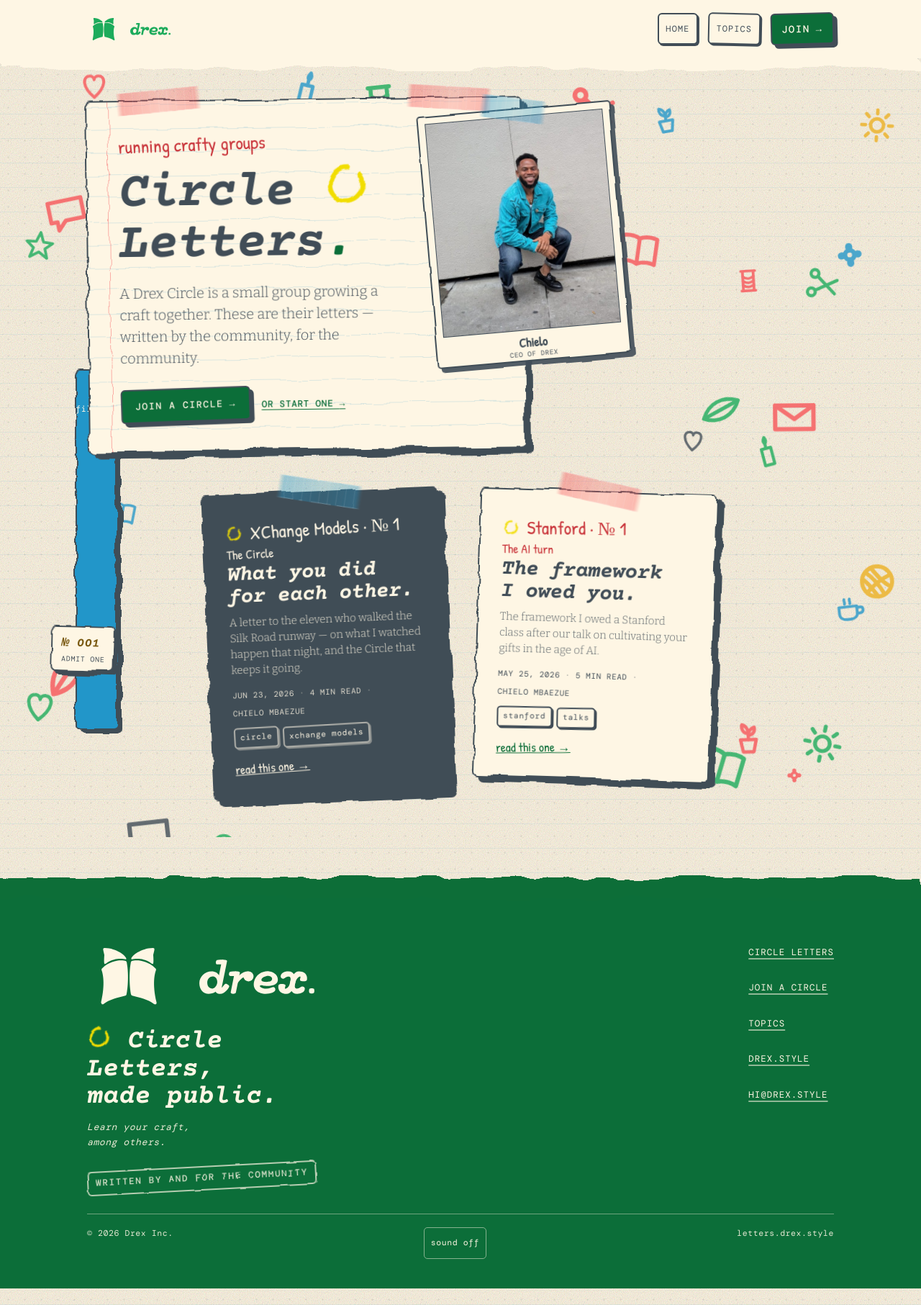
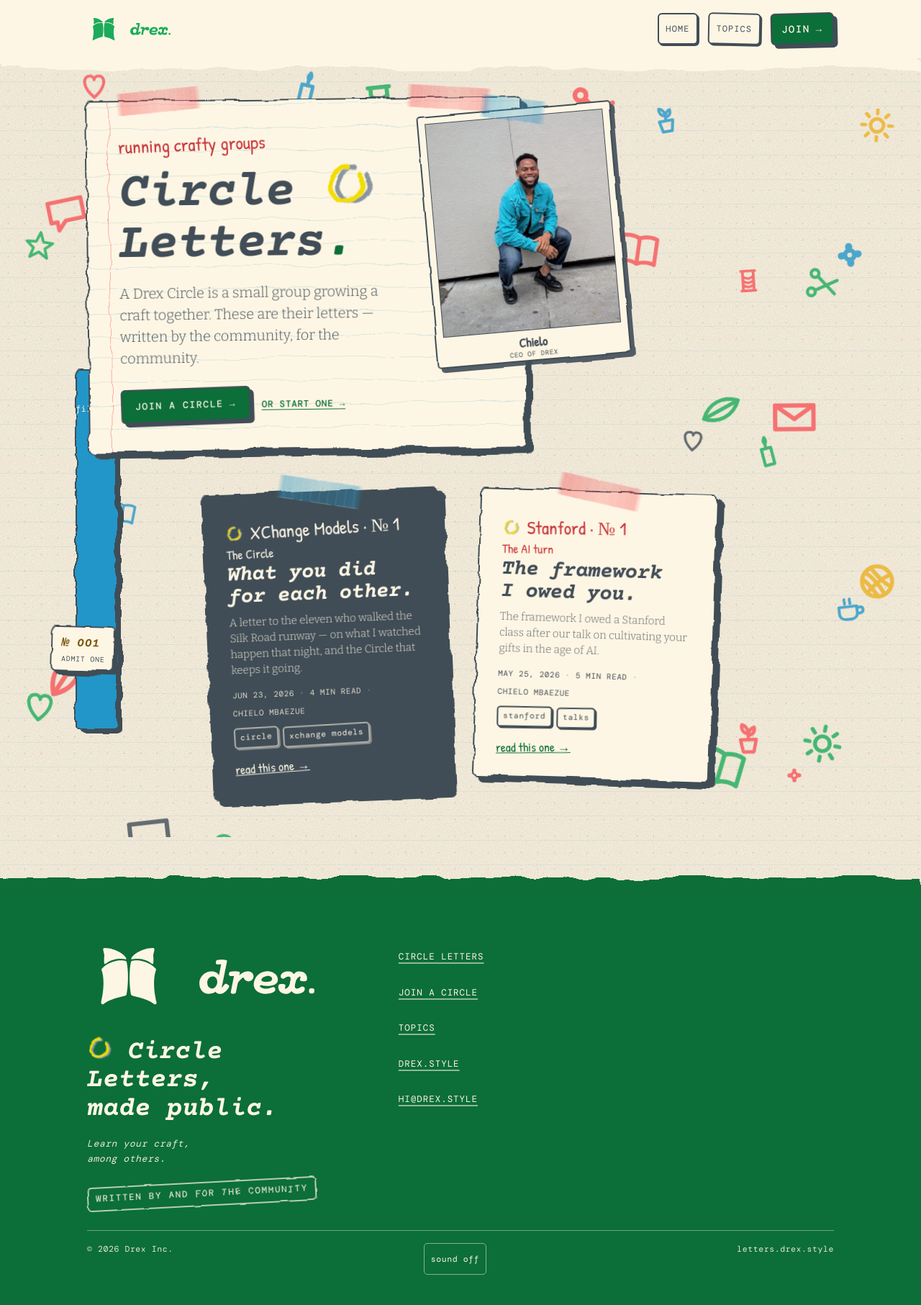
Before and after one commit to drexzine/letters.drex.style, a Jekyll site: the page built from index.html, in a window 1280 px wide. Shown: the whole page at 72% size. Built offline with Jekyll 4.4.1, drawn with Linux system fonts in a browser that asks for light colours.

Commit message:
Footer whitespace pass + legible Circle glyph on light grounds
- Circle glyph (.cmark) gets a hard ink offset (brand: flat colour + solid ink
  shadow), em-scaled so it reads on cream/white as well as dark — the rare Happy
  yellow was washing out on light cards. Shadow folded into the boil keyframes so
  it doesn't flash off between seeds.
- Footer: brand block + links now read as ONE composed group on the left with
  intentional right-margin whitespace (was space-between punching a hole through
  the centre); roomier vertical rhythm under the lockup; links top-aligned and
  held to a 32rem brand column.

Co-Authored-By: Claude Opus 4.8 (1M context) <noreply@anthropic.com>

```diff
--- a/_sass/_components.scss
+++ b/_sass/_components.scss
@@ -104,8 +104,18 @@
 // Boils via #rough/#rough2/#rough3 (defined once in _includes/filters.html).
 .cmark{display:inline-grid;place-items:center;width:.92em;height:.92em;vertical-align:-.08em;color:var(--happy)}
 .cmark svg{width:100%;height:100%;display:block;overflow:visible}
-.cmark circle{fill:none;stroke:currentColor;stroke-width:2.7;stroke-linecap:round;stroke-dasharray:55 9;filter:url(#rough);animation:cmark-boil .5s step-end infinite}
-@keyframes cmark-boil{0%{filter:url(#rough)}33%{filter:url(#rough2)}66%{filter:url(#rough3)}}
+// the rare yellow washes out on light grounds (cream cards / white), so the ring
+// carries a hard INK offset (brand language: flat colour + solid ink shadow) — it
+// now reads on ANY background while staying Happy yellow. Offset is in `em` so it
+// scales with the glyph (big title ring -> bigger ghost, tiny eyebrow ring -> tiny).
+// The boil cycles `filter`, so the shadow is repeated in every keyframe or it'd flash off.
+.cmark circle{fill:none;stroke:currentColor;stroke-width:2.7;stroke-linecap:round;stroke-dasharray:55 9;
+  filter:url(#rough) drop-shadow(.045em .055em 0 var(--ink));animation:cmark-boil .5s step-end infinite}
+@keyframes cmark-boil{
+  0%  {filter:url(#rough)  drop-shadow(.045em .055em 0 var(--ink))}
+  33% {filter:url(#rough2) drop-shadow(.045em .055em 0 var(--ink))}
+  66% {filter:url(#rough3) drop-shadow(.045em .055em 0 var(--ink))}
+}
 @media (prefers-reduced-motion:reduce){.cmark circle{animation:none}}
 // the Circle glyph rides the rare yellow EVERYWHERE it appears, including inline
 // before a Circle name in an eyebrow (brand consistency over per-stock contrast).
@@ -335,7 +345,11 @@ body[data-motion="full"] .ul.draw.in::after{scale:1 1}
 footer{position:relative;background:var(--grass-deep);margin-top:clamp(2.5rem,6vw,4.5rem);
   padding:clamp(2.6rem,6vw,4.2rem) 0 clamp(1.8rem,4vw,2.6rem);color:var(--oats)}
 footer::before{content:"";position:absolute;left:0;right:0;top:-15px;height:30px;background:var(--grass-deep);filter:url(#tornbig2)}
-footer .top{display:flex;justify-content:space-between;align-items:flex-start;gap:2rem;flex-wrap:wrap}
+/* brand block + links read as ONE composed group on the left, whitespace falling as an
+   intentional right margin (broadsheet) instead of a hole punched through the middle */
+footer .top{display:flex;justify-content:flex-start;align-items:flex-start;gap:clamp(2rem,6vw,5rem);flex-wrap:wrap}
+footer .top > div:first-child{max-width:32rem}   /* brand block: a held column, not a sprawl */
+footer .links{padding-top:.4rem}                 /* nudge the links' cap-line off the wordmark's top */
 /* full brand lockup: the mark (dominant) + the wordmark, mirroring the masthead
    .brand. gap:0 — the SVG art's built-in whitespace already = one 'x' exclusion unit. */
 footer .ft-brand{display:flex;align-items:center;gap:0}
@@ -343,8 +357,8 @@ footer .ft-icon{width:clamp(70px,12vw,116px);display:block;flex:0 0 auto}
 footer .ft-icon svg{display:block;width:100%;height:auto}
 footer .ft-word{width:clamp(150px,24vw,240px);display:block}
 footer .ft-word svg{display:block;width:100%;height:auto}
-footer .tagline{font-family:var(--f-slab);font-style:italic;font-weight:700;font-size:clamp(1.5rem,3.4vw,2.3rem);color:var(--oats);max-width:13ch;margin:.8rem 0 0;line-height:1.05}
-footer .ft-credo{font-family:var(--f-mono);font-size:.82rem;letter-spacing:.04em;font-style:italic;color:rgba(254,246,228,.92);margin:.7rem 0 0;max-width:24ch}
+footer .tagline{font-family:var(--f-slab);font-style:italic;font-weight:700;font-size:clamp(1.5rem,3.4vw,2.3rem);color:var(--oats);max-width:13ch;margin:clamp(1.2rem,2.4vw,1.7rem) 0 0;line-height:1.08}
+footer .ft-credo{font-family:var(--f-mono);font-size:.82rem;letter-spacing:.04em;font-style:italic;color:rgba(254,246,228,.92);margin:1rem 0 0;max-width:24ch}
 footer .links{display:flex;flex-direction:column;gap:.35rem}
 footer .links a{font-family:var(--f-mono);font-size:.78rem;letter-spacing:.08em;text-transform:uppercase;color:var(--oats);
   display:inline-flex;align-items:center;min-height:44px;
```
